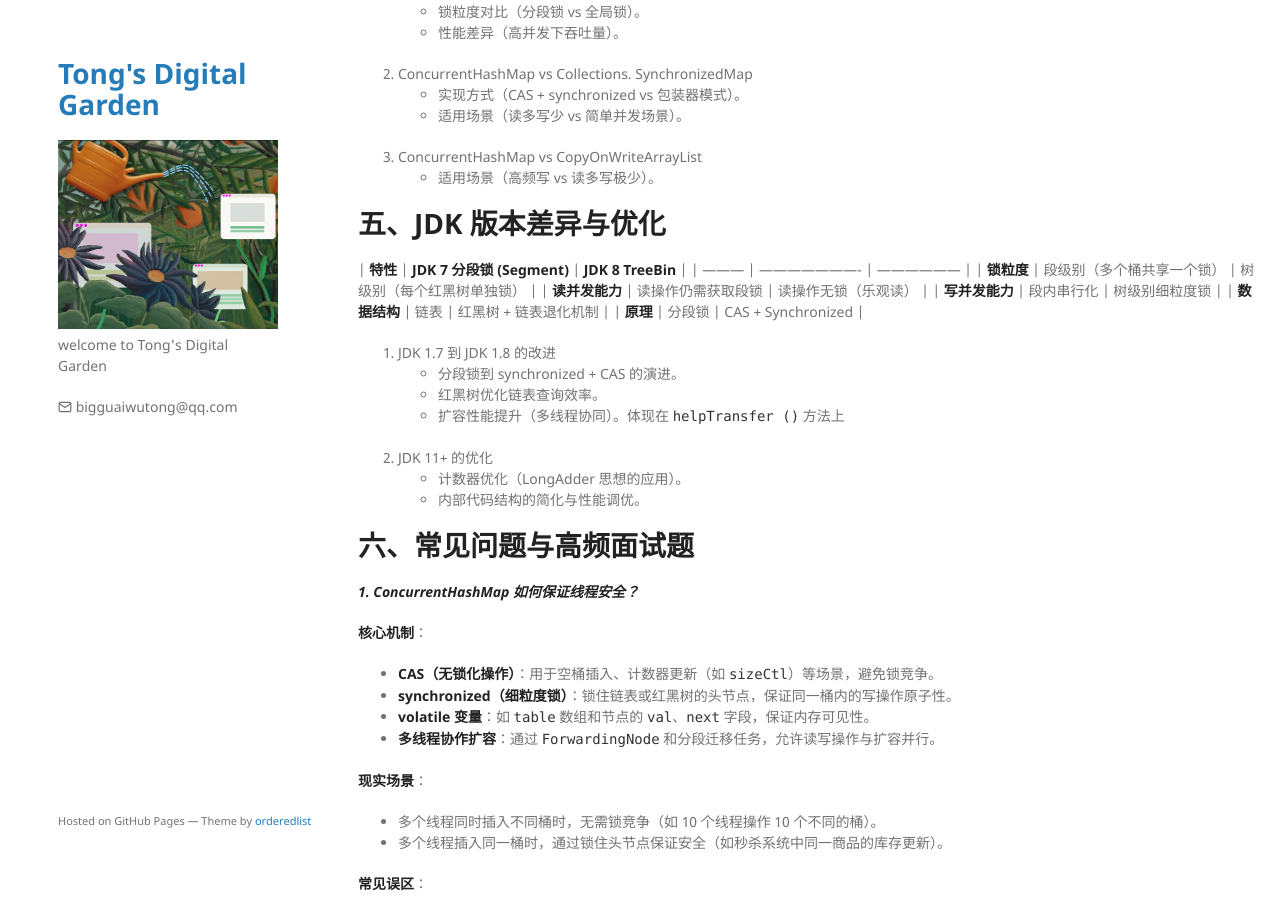
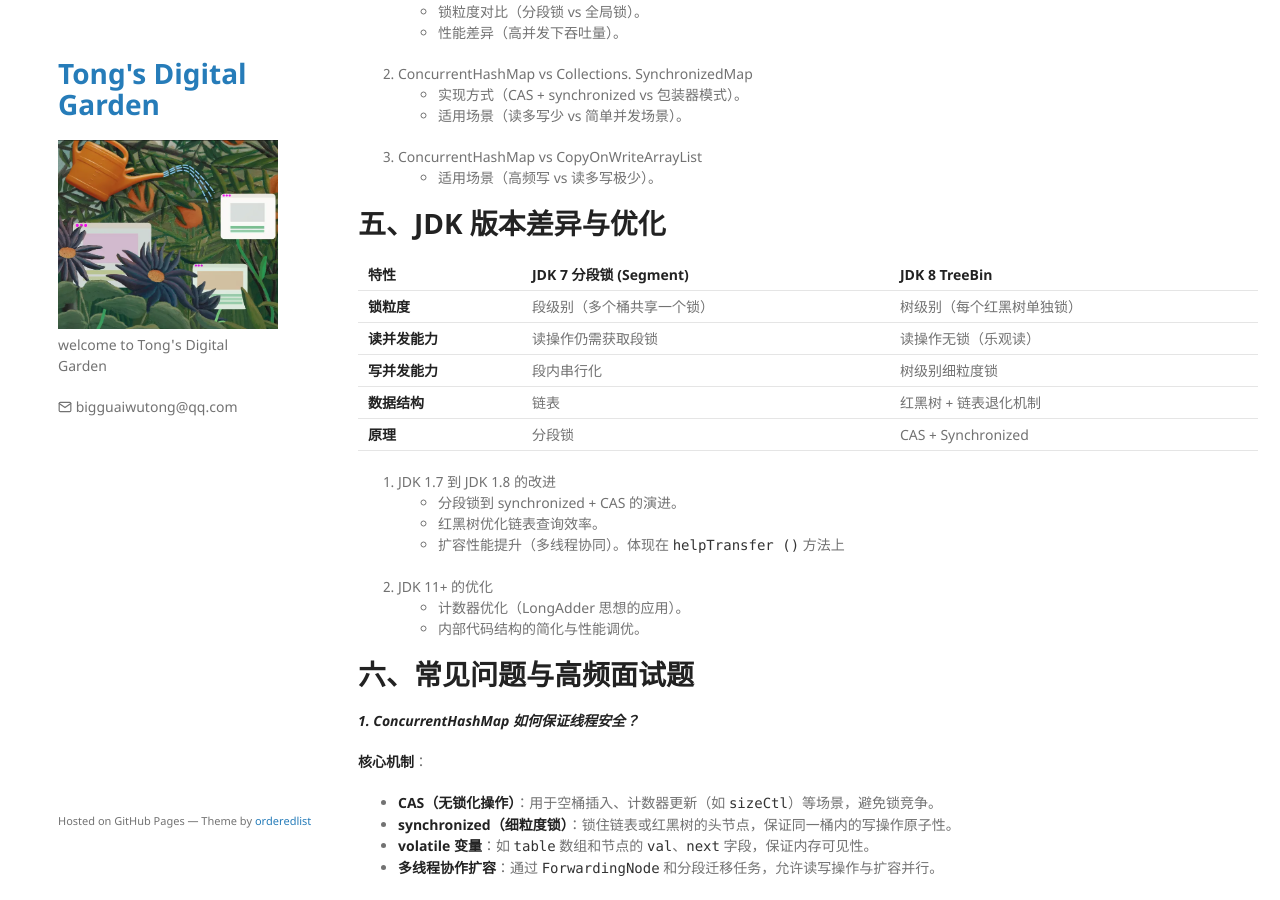
Before and after one commit to TongCodeSpace/TongCodeSpace.github.io, a Jekyll site: the page built from note/编程/Java基础/ConcurrentHashMap.md, in a window 1280 px wide and 900 px high, scrolled down 8627 px. Built offline with Jekyll 4.4.1, drawn with Linux system fonts in a browser that asks for light colours; comment, search, counter and statistics services are not loaded.

```diff
--- a/note/编程/Java基础/ConcurrentHashMap.md
+++ b/note/编程/Java基础/ConcurrentHashMap.md
@@ -405,13 +405,14 @@ private final void transfer (Node<K,V>[] tab, Node<K,V>[] nextTab) {
 
 # 五、JDK 版本差异与优化
 
-| **特性**    | **JDK 7 分段锁 (Segment)** | **JDK 8 TreeBin**   |
-| --------- | ---------------------- | ------------------ |
-| **锁粒度**   | 段级别（多个桶共享一个锁）          | 树级别（每个红黑树单独锁）      |
-| **读并发能力** | 读操作仍需获取段锁              | 读操作无锁（乐观读）         |
-| **写并发能力** | 段内串行化                  | 树级别细粒度锁            |
-| **数据结构**  | 链表                     | 红黑树 + 链表退化机制       |
-| **原理**    | 分段锁                    | CAS + Synchronized |
+| **特性**    | **JDK 7 分段锁 (Segment)** | **JDK 8 TreeBin**  |
+| --------- | ----------------------- | ------------------ |
+| **锁粒度**   | 段级别（多个桶共享一个锁）           | 树级别（每个红黑树单独锁）      |
+| **读并发能力** | 读操作仍需获取段锁               | 读操作无锁（乐观读）         |
+| **写并发能力** | 段内串行化                   | 树级别细粒度锁            |
+| **数据结构**  | 链表                      | 红黑树 + 链表退化机制       |
+| **原理**    | 分段锁                     | CAS + Synchronized |
+
 1. JDK 1.7 到 JDK 1.8 的改进
     - 分段锁到 synchronized + CAS 的演进。
     - 红黑树优化链表查询效率。
```
